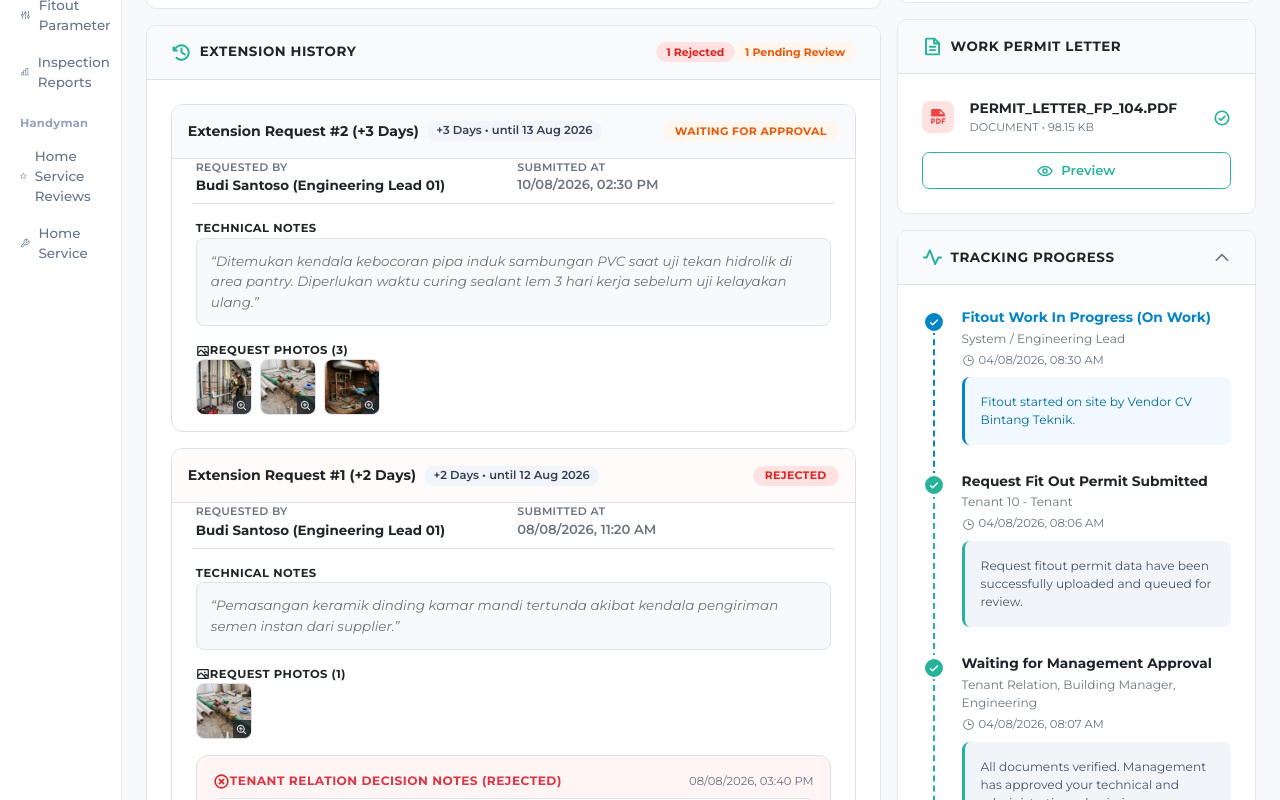
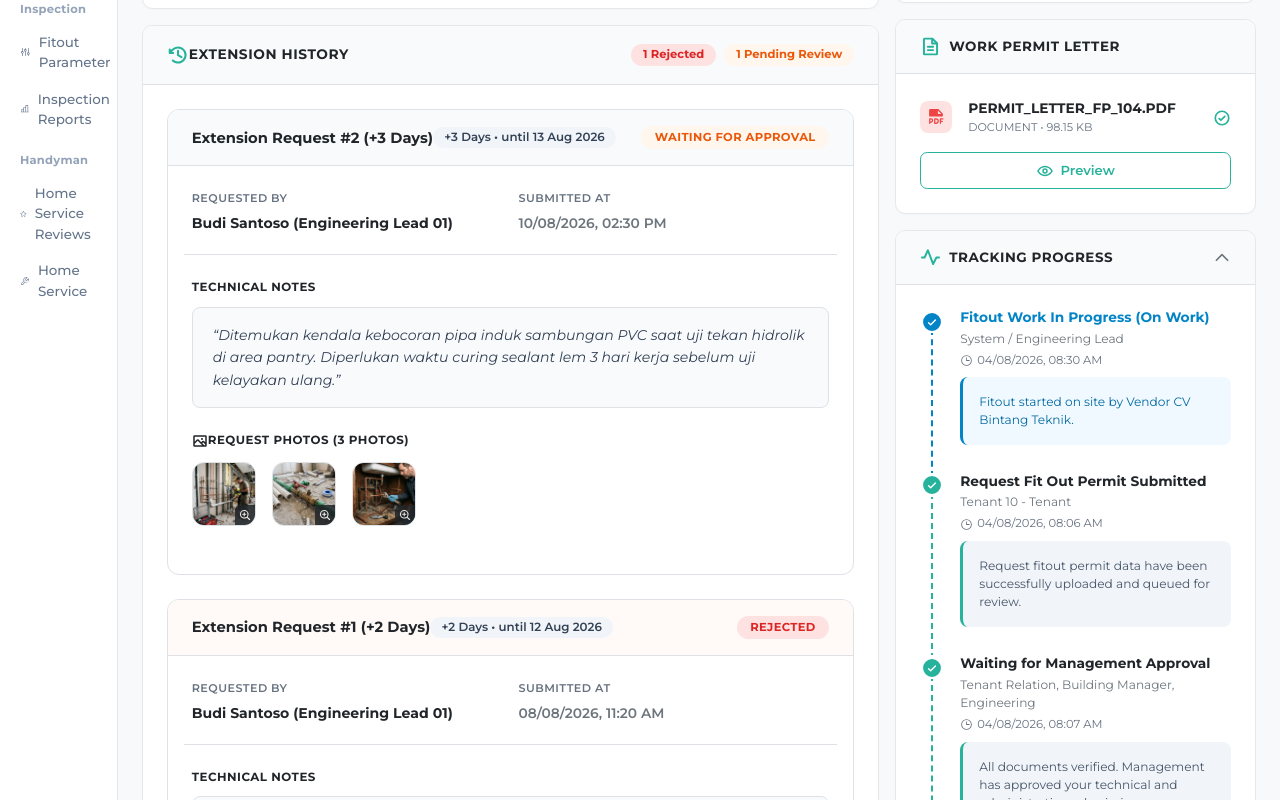
Before and after one commit to ProgrammerMuda/fit_out_extension, a React (Vite) app: page / in a window 1280 px wide. Shown: the part 1240-2040 px from the top of the page. Built offline with nearby package versions, Linux system fonts and the light colour scheme.

Commit message:
Apply generous padding and margins to ExtensionHistoryCard for airy layout

```diff
--- a/src/views/components/ExtensionHistoryCard.jsx
+++ b/src/views/components/ExtensionHistoryCard.jsx
@@ -21,34 +21,38 @@ export function ExtensionHistoryCard({ extensionLogs = [] }) {
   ).length;
 
   return (
-    <div className="proa-card overflow-hidden mb-3">
-      {/* Light Gray Card Header */}
+    <div className="proa-card overflow-hidden mb-4">
+      {/* Light Gray Card Header: Generous 18px 24px Padding */}
       <div
-        className="p-3 px-4 d-flex align-items-center justify-content-between border-bottom"
-        style={{ backgroundColor: '#f8fafc', borderColor: '#e2e8f0' }}
+        className="d-flex align-items-center justify-content-between border-bottom"
+        style={{
+          backgroundColor: '#f8fafc',
+          borderColor: '#e2e8f0',
+          padding: '18px 24px',
+        }}
       >
-        <div className="d-flex align-items-center gap-2">
+        <div className="d-flex align-items-center gap-2.5">
           <div className="d-flex align-items-center flex-shrink-0" style={{ color: '#27b29b' }}>
-            <ClockCounterClockwise size={21} weight="bold" />
+            <ClockCounterClockwise size={22} weight="bold" />
           </div>
           <span
             className="fw-bold text-dark text-uppercase"
-            style={{ letterSpacing: '0.04em', fontSize: '0.84rem', lineHeight: 1 }}
+            style={{ letterSpacing: '0.04em', fontSize: '0.86rem', lineHeight: 1 }}
           >
             EXTENSION HISTORY
           </span>
         </div>
 
         {/* Status Count Badges */}
-        <div className="d-flex align-items-center gap-1.5">
+        <div className="d-flex align-items-center gap-2">
           {rejectedCount > 0 && (
             <span
               className="badge rounded-pill fw-bold"
               style={{
                 backgroundColor: '#fee2e2',
                 color: '#dc2626',
-                fontSize: '0.68rem',
-                padding: '0.28rem 0.65rem',
+                fontSize: '0.72rem',
+                padding: '0.35rem 0.75rem',
               }}
             >
               {rejectedCount} Rejected
@@ -60,8 +64,8 @@ export function ExtensionHistoryCard({ extensionLogs = [] }) {
               style={{
                 backgroundColor: '#fff7ed',
                 color: '#ea580c',
-                fontSize: '0.68rem',
-                padding: '0.28rem 0.65rem',
+                fontSize: '0.72rem',
+                padding: '0.35rem 0.75rem',
               }}
             >
               {pendingCount} Pending Review
@@ -73,8 +77,8 @@ export function ExtensionHistoryCard({ extensionLogs = [] }) {
               style={{
                 backgroundColor: '#ecfdf5',
                 color: '#059669',
-                fontSize: '0.68rem',
-                padding: '0.28rem 0.65rem',
+                fontSize: '0.72rem',
+                padding: '0.35rem 0.75rem',
               }}
             >
               {approvedCount} Approved
@@ -83,14 +87,14 @@ export function ExtensionHistoryCard({ extensionLogs = [] }) {
         </div>
       </div>
 
-      {/* Card Body */}
-      <div className="p-4">
+      {/* Card Body: Generous 24px Padding */}
+      <div style={{ padding: '24px' }}>
         {extensionLogs.length === 0 ? (
-          <div className="text-center py-4 text-muted small">
+          <div className="text-center py-5 text-muted small">
             No extension records found for this permit.
           </div>
         ) : (
-          <div className="d-flex flex-column gap-3">
+          <div className="d-flex flex-column gap-4">
             {extensionLogs.map((item, index) => {
               const isRejected = item.status === 'REJECTED';
               const isPending = item.status === 'PENDING_TR_REVIEW';
@@ -119,18 +123,21 @@ export function ExtensionHistoryCard({ extensionLogs = [] }) {
                 <div
                   key={item.id || index}
                   className="rounded-3 border overflow-hidden bg-white shadow-xs"
-                  style={{ borderColor: isRejected ? '#fecaca' : '#e2e8f0' }}
+                  style={{
+                    borderColor: isRejected ? '#fca5a5' : '#e2e8f0',
+                  }}
                 >
-                  {/* Card Item Header */}
+                  {/* Card Item Header: Generous 16px 24px Padding */}
                   <div
-                    className="p-3 px-3.5 d-flex align-items-center justify-content-between flex-wrap gap-2 border-bottom"
+                    className="d-flex align-items-center justify-content-between flex-wrap gap-3 border-bottom"
                     style={{
-                      backgroundColor: isRejected ? '#fffbfb' : '#f8fafc',
-                      borderColor: isRejected ? '#fee2e2' : '#e2e8f0',
+                      backgroundColor: isRejected ? '#fffaf8' : '#f8fafc',
+                      borderColor: isRejected ? '#fecaca' : '#e2e8f0',
+                      padding: '16px 24px',
                     }}
                   >
-                    <div className="d-flex align-items-center gap-2 flex-wrap">
-                      <span className="fw-bold text-dark" style={{ fontSize: '0.88rem' }}>
+                    <div className="d-flex align-items-center gap-2.5 flex-wrap">
+                      <span className="fw-bold text-dark" style={{ fontSize: '0.92rem' }}>
                         {item.title}
                       </span>
                       {item.requestedDays && (
@@ -139,8 +146,8 @@ export function ExtensionHistoryCard({ extensionLogs = [] }) {
                           style={{
                             backgroundColor: '#f1f5f9',
                             color: '#334155',
-                            fontSize: '0.72rem',
-                            padding: '0.25rem 0.6rem',
+                            fontSize: '0.74rem',
+                            padding: '0.3rem 0.7rem',
                           }}
                         >
                           +{item.requestedDays} Days &bull; until {item.targetDate}
@@ -153,8 +160,8 @@ export function ExtensionHistoryCard({ extensionLogs = [] }) {
                       style={{
                         backgroundColor: badgeBg,
                         color: badgeColor,
-                        fontSize: '0.68rem',
-                        padding: '0.3rem 0.75rem',
+                        fontSize: '0.72rem',
+                        padding: '0.35rem 0.85rem',
                         letterSpacing: '0.03em',
                       }}
                     >
@@ -162,44 +169,58 @@ export function ExtensionHistoryCard({ extensionLogs = [] }) {
                     </span>
                   </div>
 
-                  {/* Card Item Body */}
-                  <div className="p-3.5 px-4">
-                    {/* Submitter Info Row */}
-                    <div className="row g-2 mb-3 pb-2 border-bottom" style={{ borderColor: '#f1f5f9' }}>
+                  {/* Card Item Body: Generous 24px Padding */}
+                  <div style={{ padding: '24px' }}>
+                    {/* Submitter Info Row: Generous Spacing */}
+                    <div
+                      className="row g-3 border-bottom"
+                      style={{
+                        borderColor: '#f1f5f9',
+                        paddingBottom: '20px',
+                        marginBottom: '24px',
+                      }}
+                    >
                       <div className="col-12 col-sm-6">
-                        <div className="text-muted fw-semibold text-uppercase" style={{ fontSize: '0.68rem', letterSpacing: '0.03em' }}>
+                        <div
+                          className="text-muted fw-semibold text-uppercase"
+                          style={{ fontSize: '0.7rem', letterSpacing: '0.04em', marginBottom: '6px' }}
+                        >
                           REQUESTED BY
                         </div>
-                        <div className="fw-bold text-dark mt-0.5" style={{ fontSize: '0.84rem' }}>
+                        <div className="fw-bold text-dark" style={{ fontSize: '0.88rem' }}>
                           {item.requestedBy || 'Budi Santoso (Engineering Lead 01)'}
                         </div>
                       </div>
                       <div className="col-12 col-sm-6">
-                        <div className="text-muted fw-semibold text-uppercase" style={{ fontSize: '0.68rem', letterSpacing: '0.03em' }}>
+                        <div
+                          className="text-muted fw-semibold text-uppercase"
+                          style={{ fontSize: '0.7rem', letterSpacing: '0.04em', marginBottom: '6px' }}
+                        >
                           SUBMITTED AT
                         </div>
-                        <div className="text-secondary fw-semibold mt-0.5" style={{ fontSize: '0.82rem' }}>
+                        <div className="text-secondary fw-semibold" style={{ fontSize: '0.86rem' }}>
                           {item.requestedAt}
                         </div>
                       </div>
                     </div>
 
-                    {/* Engineering Technical Reason Section */}
+                    {/* Engineering Technical Reason Section: Spacious 18px 22px Box */}
                     {item.requestReason && (
-                      <div className="mb-3">
+                      <div style={{ marginBottom: '24px' }}>
                         <div
-                          className="fw-bold text-uppercase text-dark mb-1.5"
-                          style={{ fontSize: '0.72rem', letterSpacing: '0.04em' }}
+                          className="fw-bold text-uppercase text-dark"
+                          style={{ fontSize: '0.74rem', letterSpacing: '0.04em', marginBottom: '10px' }}
                         >
                           TECHNICAL NOTES
                         </div>
                         <div
-                          className="fst-italic text-secondary rounded-2 border bg-light"
+                          className="fst-italic rounded-2 border"
                           style={{
-                            fontSize: '0.84rem',
-                            lineHeight: '1.55',
-                            padding: '12px 14px',
+                            backgroundColor: '#f8fafc',
                             borderColor: '#e2e8f0',
+                            padding: '16px 20px',
+                            fontSize: '0.88rem',
+                            lineHeight: '1.6',
                             color: '#334155',
                           }}
                         >
@@ -208,22 +229,22 @@ export function ExtensionHistoryCard({ extensionLogs = [] }) {
                       </div>
                     )}
 
-                    {/* Attached Photos (if available) */}
+                    {/* Attached Photos: Spacious Gallery */}
                     {item.photos && item.photos.length > 0 && (
-                      <div className="mb-3">
+                      <div style={{ marginBottom: '24px' }}>
                         <div
-                          className="fw-bold text-uppercase text-dark mb-1.5 d-flex align-items-center gap-1.5"
-                          style={{ fontSize: '0.72rem', letterSpacing: '0.04em' }}
+                          className="fw-bold text-uppercase text-dark d-flex align-items-center gap-1.5"
+                          style={{ fontSize: '0.74rem', letterSpacing: '0.04em', marginBottom: '12px' }}
                         >
-                          <ImageIcon size={14} weight="bold" />
-                          <span>REQUEST PHOTOS ({item.photos.length})</span>
+                          <ImageIcon size={16} weight="bold" />
+                          <span>REQUEST PHOTOS ({item.photos.length} PHOTOS)</span>
                         </div>
-                        <div className="d-flex align-items-center gap-2 flex-wrap">
+                        <div className="d-flex align-items-center gap-3 flex-wrap">
                           {item.photos.map((src, pIdx) => (
                             <div
                               key={pIdx}
-                              className="position-relative rounded-2 overflow-hidden border cursor-pointer group"
-                              style={{ width: '56px', height: '56px', borderColor: '#e2e8f0' }}
+                              className="position-relative rounded-3 overflow-hidden border cursor-pointer group shadow-xs"
+                              style={{ width: '64px', height: '64px', borderColor: '#e2e8f0' }}
                               onClick={() => setSelectedPhoto(src)}
                               title="Click to view full photo"
                             >
@@ -235,13 +256,13 @@ export function ExtensionHistoryCard({ extensionLogs = [] }) {
                               <div
                                 className="position-absolute bottom-0 end-0 bg-dark text-white d-flex align-items-center justify-content-center"
                                 style={{
-                                  width: '18px',
-                                  height: '18px',
-                                  opacity: 0.8,
-                                  borderTopLeftRadius: '4px',
+                                  width: '20px',
+                                  height: '20px',
+                                  opacity: 0.85,
+                                  borderTopLeftRadius: '5px',
                                 }}
                               >
-                                <MagnifyingGlassPlus size={11} weight="bold" />
+                                <MagnifyingGlassPlus size={12} weight="bold" />
                               </div>
                             </div>
                           ))}
@@ -249,47 +270,59 @@ export function ExtensionHistoryCard({ extensionLogs = [] }) {
                       </div>
                     )}
 
-                    {/* TENANT RELATION REJECTION DECISION BOX */}
+                    {/* TENANT RELATION REJECTION DECISION BOX: Generous 22px 24px Padding & 16px Separation */}
                     {isRejected && (
                       <div
-                        className="rounded-3 border p-3 mt-3"
+                        className="rounded-3 border"
                         style={{
                           backgroundColor: '#fff5f5',
                           borderColor: '#fca5a5',
+                          padding: '22px 24px',
+                          marginTop: '24px',
                         }}
                       >
-                        <div className="d-flex align-items-center justify-content-between flex-wrap gap-2 mb-2">
-                          <div className="d-flex align-items-center gap-1.5">
-                            <XCircle size={17} weight="bold" color="#dc2626" />
+                        {/* Rejection Header Row */}
+                        <div
+                          className="d-flex align-items-center justify-content-between flex-wrap gap-2"
+                          style={{ marginBottom: '16px' }}
+                        >
+                          <div className="d-flex align-items-center gap-2">
+                            <XCircle size={18} weight="bold" color="#dc2626" />
                             <span
                               className="fw-bold text-danger text-uppercase"
-                              style={{ fontSize: '0.76rem', letterSpacing: '0.04em' }}
+                              style={{ fontSize: '0.78rem', letterSpacing: '0.04em' }}
                             >
                               TENANT RELATION DECISION NOTES (REJECTED)
                             </span>
                           </div>
-                          <span className="text-muted small" style={{ fontSize: '0.72rem' }}>
+                          <span className="text-muted small" style={{ fontSize: '0.74rem' }}>
                             {item.decidedAt}
                           </span>
                         </div>
 
-                        {/* Rejection Reason Text in Clean White Box */}
+                        {/* Rejection Reason Text in Spacious Pure White Card */}
                         <div
-                          className="bg-white rounded-2 border p-3 mb-2 text-dark fst-italic"
+                          className="bg-white rounded-2 border fst-italic text-dark"
                           style={{
-                            fontSize: '0.84rem',
-                            lineHeight: '1.55',
                             borderColor: '#fca5a5',
+                            padding: '16px 20px',
+                            fontSize: '0.88rem',
+                            lineHeight: '1.6',
                             color: '#1e293b',
+                            marginBottom: '16px',
                           }}
                         >
                           &ldquo;{item.decisionReason}&rdquo;
                         </div>
 
-                        {/* Evaluator Footer */}
+                        {/* Evaluator Footer with Generous Top Padding */}
                         <div
-                          className="d-flex align-items-center justify-content-between flex-wrap gap-2 text-muted pt-2 border-top"
-                          style={{ borderColor: '#fecaca', fontSize: '0.74rem' }}
+                          className="d-flex align-items-center justify-content-between flex-wrap gap-2 text-muted border-top"
+                          style={{
+                            borderColor: '#fecaca',
+                            paddingTop: '14px',
+                            fontSize: '0.76rem',
+                          }}
                         >
                           <span>
                             Decided by: <strong>{item.decidedBy || 'Tenant Relation Lead - Management'}</strong>
@@ -301,49 +334,61 @@ export function ExtensionHistoryCard({ extensionLogs = [] }) {
                       </div>
                     )}
 
-                    {/* TENANT RELATION APPROVAL DECISION BOX */}
+                    {/* TENANT RELATION APPROVAL DECISION BOX: Generous 22px 24px Padding & 16px Separation */}
                     {isApproved && (
                       <div
-                        className="rounded-3 border p-3 mt-3"
+                        className="rounded-3 border"
                         style={{
                           backgroundColor: '#f0fdf4',
                           borderColor: '#86efac',
+                          padding: '22px 24px',
+                          marginTop: '24px',
                         }}
                       >
-                        <div className="d-flex align-items-center justify-content-between flex-wrap gap-2 mb-2">
-                          <div className="d-flex align-items-center gap-1.5">
-                            <CheckCircle size={17} weight="bold" color="#16a34a" />
+                        {/* Approval Header Row */}
+                        <div
+                          className="d-flex align-items-center justify-content-between flex-wrap gap-2"
+                          style={{ marginBottom: '16px' }}
+                        >
+                          <div className="d-flex align-items-center gap-2">
+                            <CheckCircle size={18} weight="bold" color="#16a34a" />
                             <span
                               className="fw-bold text-success text-uppercase"
-                              style={{ fontSize: '0.76rem', letterSpacing: '0.04em' }}
+                              style={{ fontSize: '0.78rem', letterSpacing: '0.04em' }}
                             >
                               TENANT RELATION DECISION (APPROVED - {item.status === 'APPROVED_FREE' ? 'FREE OF CHARGE' : 'CHARGEABLE'})
                             </span>
                           </div>
-                          <span className="text-muted small" style={{ fontSize: '0.72rem' }}>
+                          <span className="text-muted small" style={{ fontSize: '0.74rem' }}>
                             {item.decidedAt}
                           </span>
                         </div>
 
-                        {/* Approval Notes Text in Clean White Box */}
+                        {/* Approval Notes Text in Spacious Pure White Card */}
                         {item.decisionReason && (
                           <div
-                            className="bg-white rounded-2 border p-3 mb-2 text-dark fst-italic"
+                            className="bg-white rounded-2 border fst-italic text-dark"
                             style={{
-                              fontSize: '0.84rem',
-                              lineHeight: '1.55',
                               borderColor: '#86efac',
+                              padding: '16px 20px',
+                              fontSize: '0.88rem',
+                              lineHeight: '1.6',
                               color: '#1e293b',
+                              marginBottom: '16px',
                             }}
                           >
                             &ldquo;{item.decisionReason}&rdquo;
                           </div>
                         )}
 
-                        {/* Evaluator Footer */}
+                        {/* Evaluator Footer with Generous Top Padding */}
                         <div
-                          className="d-flex align-items-center justify-content-between flex-wrap gap-2 text-muted pt-2 border-top"
-                          style={{ borderColor: '#bbf7d0', fontSize: '0.74rem' }}
+                          className="d-flex align-items-center justify-content-between flex-wrap gap-2 text-muted border-top"
+                          style={{
+                            borderColor: '#bbf7d0',
+                            paddingTop: '14px',
+                            fontSize: '0.76rem',
+                          }}
                         >
                           <span>
                             Approved by: <strong>{item.decidedBy || 'Tenant Relation Lead - Management'}</strong>
@@ -364,10 +409,10 @@ export function ExtensionHistoryCard({ extensionLogs = [] }) {
 
       {/* Lightbox Modal */}
       <Modal show={!!selectedPhoto} onHide={() => setSelectedPhoto(null)} centered size="lg">
-        <Modal.Header closeButton style={{ backgroundColor: '#f8fafc' }}>
+        <Modal.Header closeButton style={{ backgroundColor: '#f8fafc', padding: '16px 20px' }}>
           <Modal.Title className="fs-6 fw-bold text-dark">Technical Inspection Photo</Modal.Title>
         </Modal.Header>
-        <Modal.Body className="p-3 text-center bg-dark">
+        <Modal.Body className="p-4 text-center bg-dark">
           {selectedPhoto && (
             <img
               src={selectedPhoto}
```
